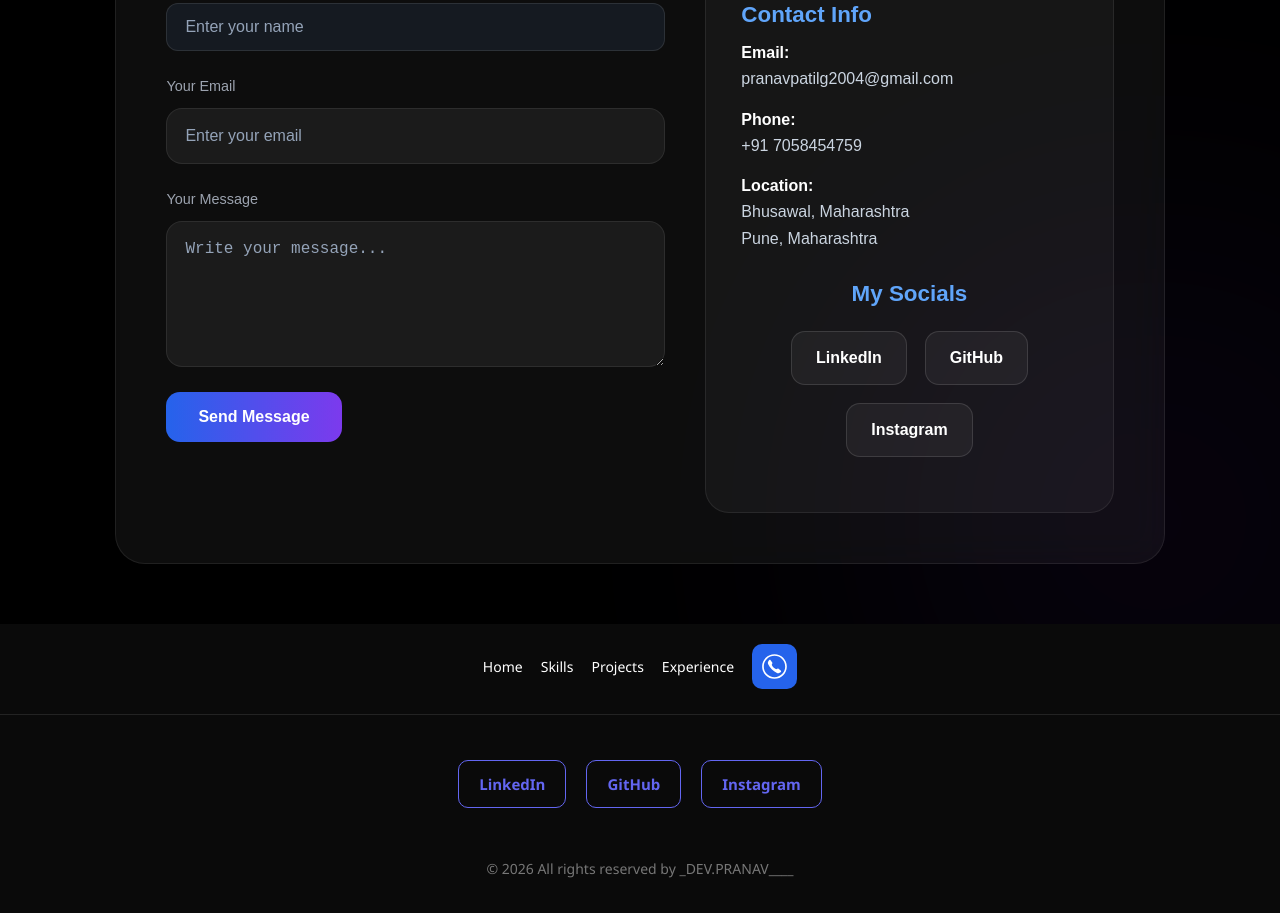
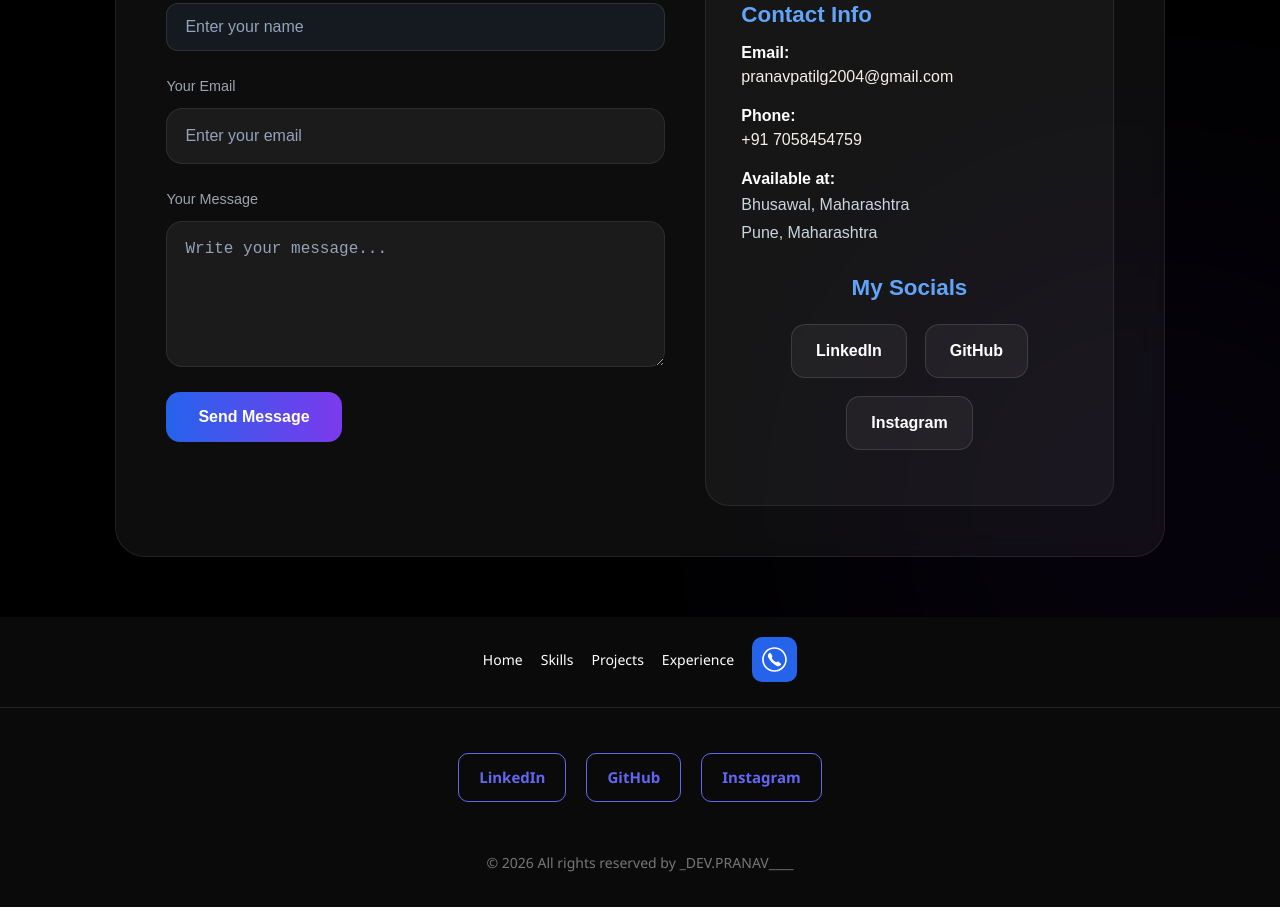
Before and after one commit to Lab-Dev-Pranav/REACT_PF, a React (Vite) app in the folder MUPF2026/: page /contact in a window 1280 px wide. Shown: the part 320-1233 px from the top of the page. Built offline with nearby package versions, Linux system fonts and the light colour scheme.

Commit message:
2 skills added

```diff
--- a/MUPF2026/src/ADD/skils.js
+++ b/MUPF2026/src/ADD/skils.js
@@ -51,6 +51,36 @@ const skillsData = [
       },
 
       {
+            skill: "Rate Limiting & Caching",
+            points: [
+                  "Create Bucket",
+                  "Use Existing Bucket",
+                  "Refill Tokens",
+                  "Delete Inactive Bucket",
+                  "Multi-Route Configuration",
+                  "Bucket Scope & Isolation",
+                  "Performance Optimization"
+            ],
+            tag: "backend",
+            sequence: 3
+      },
+
+      {
+    skill: "Debouncing",
+    points: [
+        "Debouncing Basics",
+        "Delay User Input",
+        "Clear Existing Timer",
+        "Create New Timer",
+        "Reduce API Requests",
+        "Optimize Search Performance",
+        "Improve User Experience"
+    ],
+    tag: "frontend",
+    sequence: 4
+},
+
+      {
             skill: "HTML 5",
             points: [
                   "Structure",
@@ -62,7 +92,7 @@ const skillsData = [
                   "Selectors"
             ],
             tag: "core",
-            sequence: 3
+            sequence: 5
       },
 
       {
@@ -78,7 +108,7 @@ const skillsData = [
                   "Animations & 3d Space"
             ],
             tag: "core",
-            sequence: 4
+            sequence: 6
       },
 
       {
@@ -96,7 +126,7 @@ const skillsData = [
                   "Flex Utility"
             ],
             tag: "core",
-            sequence: 5
+            sequence: 7
       },
 
       {
@@ -125,7 +155,7 @@ const skillsData = [
                   "Async Await"
             ],
             tag: "core",
-            sequence: 6
+            sequence: 8
       },
 
       {
@@ -152,7 +182,7 @@ const skillsData = [
                   "Meterial-UI"
             ],
             tag: "core",
-            sequence: 7
+            sequence: 9
       },
 
       {
@@ -167,7 +197,7 @@ const skillsData = [
                   "Intro to Servers"
             ],
             tag: "core",
-            sequence: 8
+            sequence: 10
       },
 
       {
@@ -178,7 +208,7 @@ const skillsData = [
                   "Middleware"
             ],
             tag: "core",
-            sequence: 9
+            sequence: 11
       },
 
       {
@@ -198,7 +228,7 @@ const skillsData = [
                   "Relationships"
             ],
             tag: "core",
-            sequence: 10
+            sequence: 12
       },
 
       {
@@ -211,7 +241,7 @@ const skillsData = [
                   "Session Stores"
             ],
             tag: "core",
-            sequence: 11
+            sequence: 13
       },
 
       {
@@ -224,7 +254,7 @@ const skillsData = [
                   "Slice"
             ],
             tag: "core",
-            sequence: 12
+            sequence: 14
       },
 
       {
@@ -237,7 +267,7 @@ const skillsData = [
                   "operations on files"
             ],
             tag: "soft",
-            sequence: 13
+            sequence: 15
       },
 
       {
@@ -252,7 +282,7 @@ const skillsData = [
                   "Pull"
             ],
             tag: "soft",
-            sequence: 14
+            sequence: 16
       },
 
       {
@@ -266,7 +296,7 @@ const skillsData = [
                   "Session Management"
             ],
             tag: "soft",
-            sequence: 15
+            sequence: 17
       }
 ];
 
--- a/MUPF2026/src/pages/contact/contact.jsx
+++ b/MUPF2026/src/pages/contact/contact.jsx
@@ -125,16 +125,16 @@ const Contact = () => {
 
               <div className="info-item">
                 <span>Email:</span>
-                <p>pranavpatilg2004@gmail.com</p>
+                <a href="mailto:pranavpatilg2004@gmail.com">pranavpatilg2004@gmail.com</a>
               </div>
 
               <div className="info-item">
                 <span>Phone:</span>
-                <p>+91 7058454759</p>
+                <a href="tel:+917058454759">+91 7058454759</a>
               </div>
 
               <div className="info-item">
-                <span>Location:</span>
+                <span>Available at:</span>
                 <p>
                   Bhusawal, Maharashtra
                   <br />
--- a/MUPF2026/src/pages/include/footer.jsx
+++ b/MUPF2026/src/pages/include/footer.jsx
@@ -1,6 +1,6 @@
 import React from "react";
 import "./footer.css";
-import { Link } from 'react-router-dom';
+import { Link, Scripts } from 'react-router-dom';
 
 
 const Footer = () => {
@@ -92,14 +92,15 @@ const Footer = () => {
           <a href="/login">©</a>{" "}
           {new Date().getFullYear()} All rights reserved by
           {" "}
-          _<a href="/add-skills">DEV</a>
-          .
-          <a href="/add-projects">PRANAV</a>
-          ____
+          _DEV.PRANAV____
         </p>
       </div>
     </footer>
   );
 };
 
+
+
+
+
 export default Footer;
```
